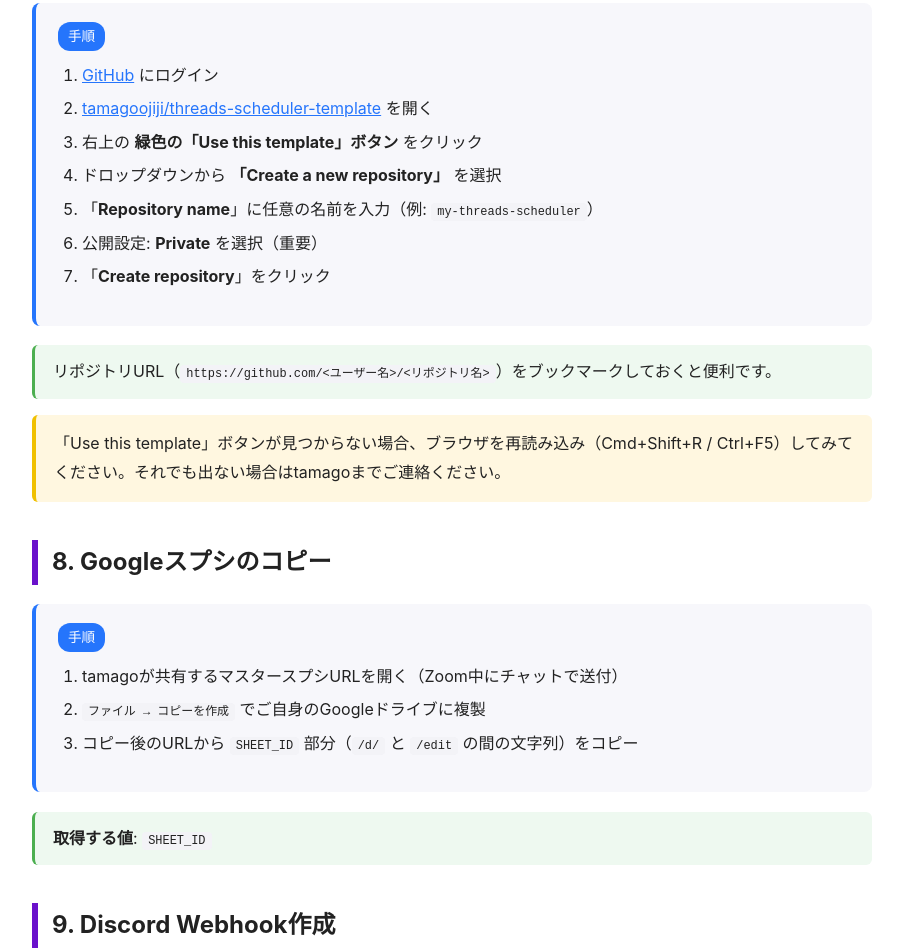
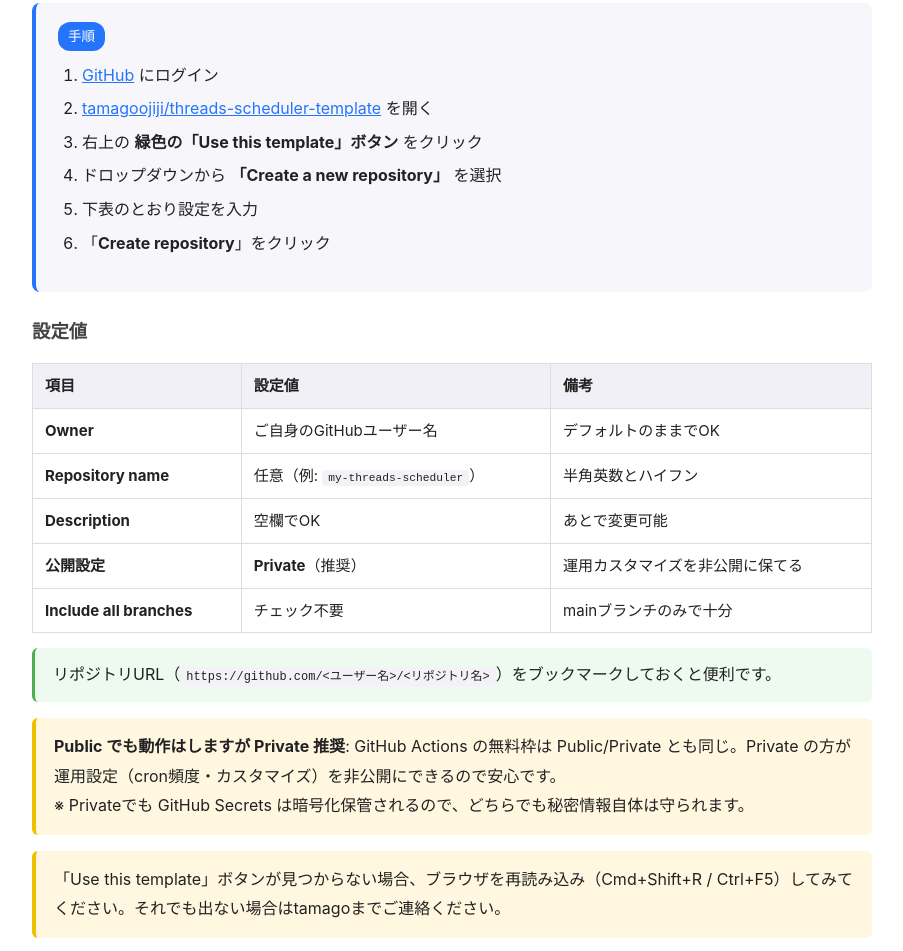
Before and after one commit to tamagoojiji/threads-scheduler-template, a website: page docs/setup-guide.html in a window 1280 px wide. Shown: the part 6005-6956 px from the top of the page, without its empty margins (188-1091 px from the left). Drawn offline with Linux system fonts and the light colour scheme.

Commit message:
add settings value table to Step 7 (repo creation)
- Tabular layout for Owner / Repository name / Description / 公開設定 / Include all branches
- Add note about Public vs Private trade-off

Co-Authored-By: Claude Opus 4.7 (1M context) <noreply@anthropic.com>

```diff
--- a/docs/setup-guide.html
+++ b/docs/setup-guide.html
@@ -253,13 +253,49 @@
   <li><a href="https://github.com/tamagoojiji/threads-scheduler-template" target="_blank">tamagoojiji/threads-scheduler-template</a> を開く</li>
   <li>右上の <strong>緑色の「Use this template」ボタン</strong> をクリック</li>
   <li>ドロップダウンから <strong>「Create a new repository」</strong> を選択</li>
-  <li>「<strong>Repository name</strong>」に任意の名前を入力（例: <code>my-threads-scheduler</code>）</li>
-  <li>公開設定: <strong>Private</strong> を選択（重要）</li>
+  <li>下表のとおり設定を入力</li>
   <li>「<strong>Create repository</strong>」をクリック</li>
 </ol>
 </div>
+
+<h3>設定値</h3>
+<table>
+<thead><tr><th>項目</th><th>設定値</th><th>備考</th></tr></thead>
+<tbody>
+<tr>
+  <td><strong>Owner</strong></td>
+  <td>ご自身のGitHubユーザー名</td>
+  <td>デフォルトのままでOK</td>
+</tr>
+<tr>
+  <td><strong>Repository name</strong></td>
+  <td>任意（例: <code>my-threads-scheduler</code>）</td>
+  <td>半角英数とハイフン</td>
+</tr>
+<tr>
+  <td><strong>Description</strong></td>
+  <td>空欄でOK</td>
+  <td>あとで変更可能</td>
+</tr>
+<tr>
+  <td><strong>公開設定</strong></td>
+  <td><strong>Private</strong>（推奨）</td>
+  <td>運用カスタマイズを非公開に保てる</td>
+</tr>
+<tr>
+  <td><strong>Include all branches</strong></td>
+  <td>チェック不要</td>
+  <td>mainブランチのみで十分</td>
+</tr>
+</tbody>
+</table>
+
 <div class="check">
 リポジトリURL（<code>https://github.com/&lt;ユーザー名&gt;/&lt;リポジトリ名&gt;</code>）をブックマークしておくと便利です。
+</div>
+<div class="notice">
+<strong>Public でも動作はしますが Private 推奨</strong>: GitHub Actions の無料枠は Public/Private とも同じ。Private の方が運用設定（cron頻度・カスタマイズ）を非公開にできるので安心です。<br>
+※ Privateでも GitHub Secrets は暗号化保管されるので、どちらでも秘密情報自体は守られます。
 </div>
 <div class="notice">
 「Use this template」ボタンが見つからない場合、ブラウザを再読み込み（Cmd+Shift+R / Ctrl+F5）してみてください。それでも出ない場合はtamagoまでご連絡ください。
```
